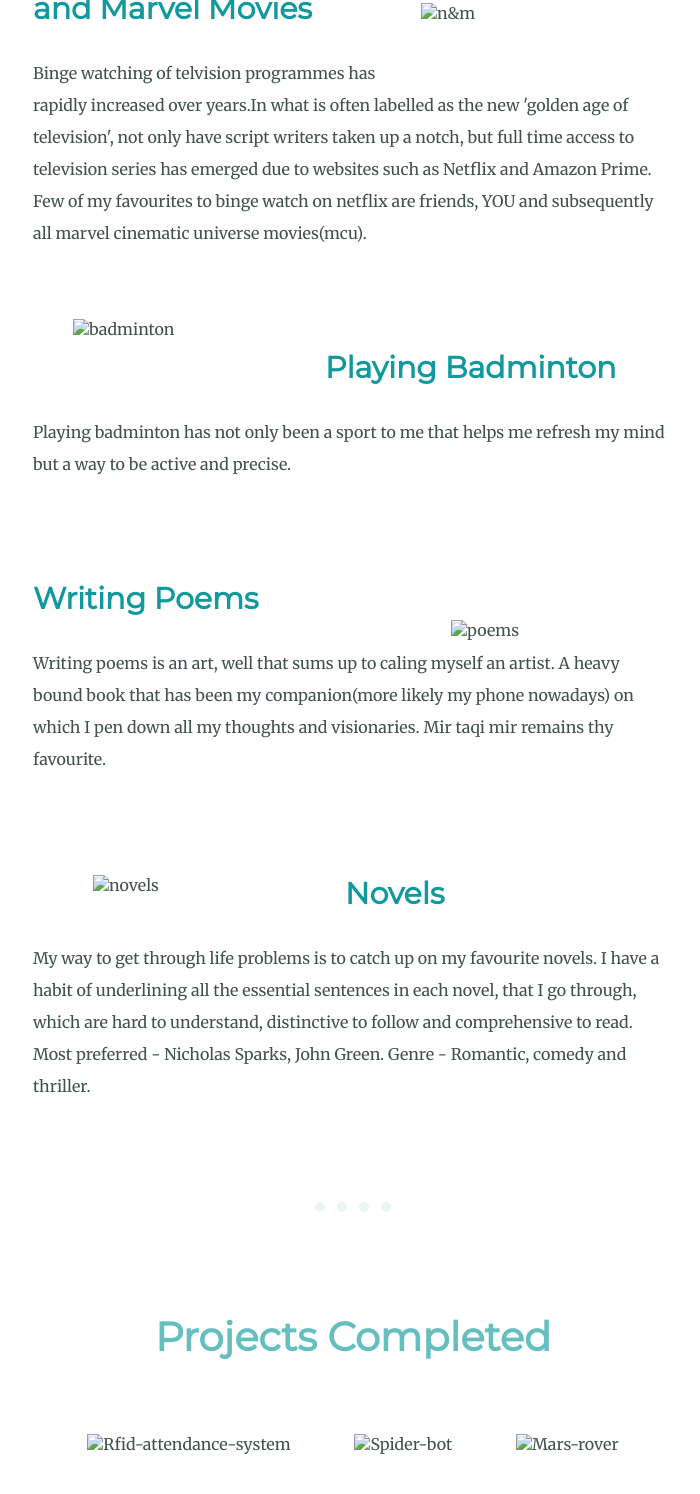
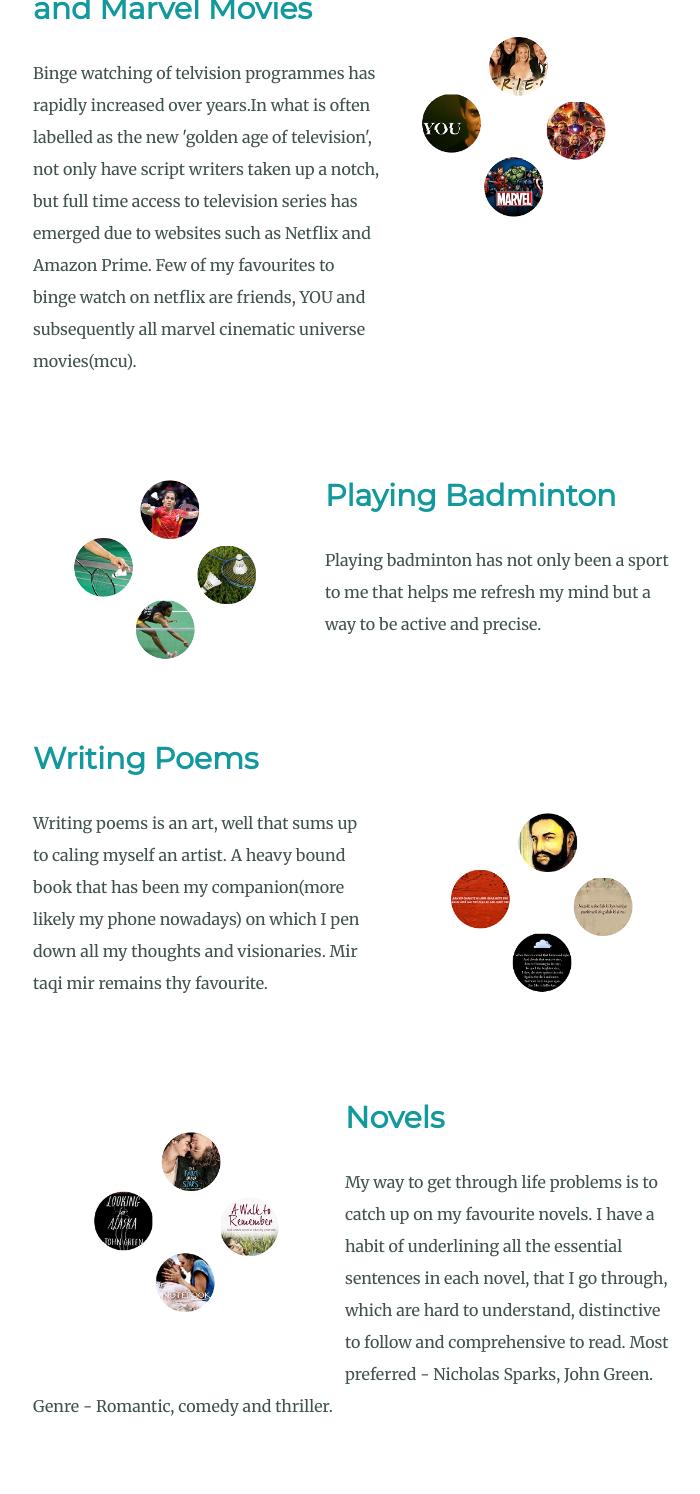
Before and after one commit to SyedaHiba19/CVRequest, a plain HTML site: page index.html in a window 1280 px wide. Shown: the part 2126-3620 px from the top of the page, without its empty margins (287-987 px from the left). Drawn offline with Linux system fonts and the light colour scheme; files that its build step writes are made by us from their sources; files whose address does not match are found by name.

Commit message:
Add files via upload

```diff
--- a/index.html
+++ b/index.html
@@ -3,7 +3,7 @@
   <head>
     <meta charset="utf-8">
     <title>Syeda Hiba Siraj - a web designer</title>
-    <link rel="stylesheet" href="CSS/Styles.css">
+    <link rel="stylesheet" href="Styles.css">
     <link rel="icon" href="favicon.ico">
     <link href="https://fonts.googleapis.com/css?family=Merriweather|Montserrat|Sacramento&display=swap" rel="stylesheet">
   </head>
@@ -49,14 +49,14 @@
 
 
 <div class="skill-row">
-  <img class="badminton_whole"  src="badminton/badminton_whole.png" alt="badminton">
+  <img class="badminton_whole"  src="badminton_whole.png" alt="badminton">
     <h3>Playing Badminton</h3>
   <p >Playing badminton has not only been a sport to me that helps me refresh my mind but a way to be active and precise. </p>
 </div>
 
 
 <div class="skill-row">
-  <img class="poems_whole" src="poems/poems_whole.png" alt="poems">
+  <img class="poems_whole" src="poems_whole.png" alt="poems">
   <h3>Writing Poems</h3>
   <p >Writing poems is an art, well that sums up to caling myself an artist. A heavy bound book that has been my
      companion(more likely my phone nowadays) on which I pen down all my thoughts and visionaries. Mir taqi mir remains thy favourite.</p>
@@ -64,7 +64,7 @@
 
 
 <div class="skill-row">
-  <img class="novels_whole" src="novels/novels_whole.png" alt="novels">
+  <img class="novels_whole" src="novels_whole.png" alt="novels">
   <h3>Novels</h3>
   <p >My way to get through life problems is to catch up on my favourite novels. I have a habit of
      underlining all the essential sentences in each novel, that I go through, which are hard to understand, distinctive to follow and comprehensive to read.
@@ -76,9 +76,9 @@
 
     <div class="Projects">
       <h2>Projects Completed</h2>
-    <img class="rfid" src="project-imgs/rfid-image.png" alt="Rfid-attendance-system">
-    <img class="spiderbot" src="project-imgs/spiderbot-image.png" alt="Spider-bot">
-    <img class="Marsrover" src="project-imgs/Marsrover-image.png" alt="Mars-rover"> <br> <br>
+    <img class="rfid" src="rfid-image.png" alt="Rfid-attendance-system">
+    <img class="spiderbot" src="spiderbot-image.png" alt="Spider-bot">
+    <img class="Marsrover" src="Marsrover-image.png" alt="Mars-rover"> <br> <br>
     <a href="projects.html">Click here to checkout some of my coolest projects</a> <br> <br>
 </div>
 
```
Also changed, not shown: Marsrover-image.png (added), badminton_whole.png (added), n&m_whole.png (added), novels_whole.png (added), poems_whole.png (added), rfid-image.png (added), spiderbot-image.png (added).
